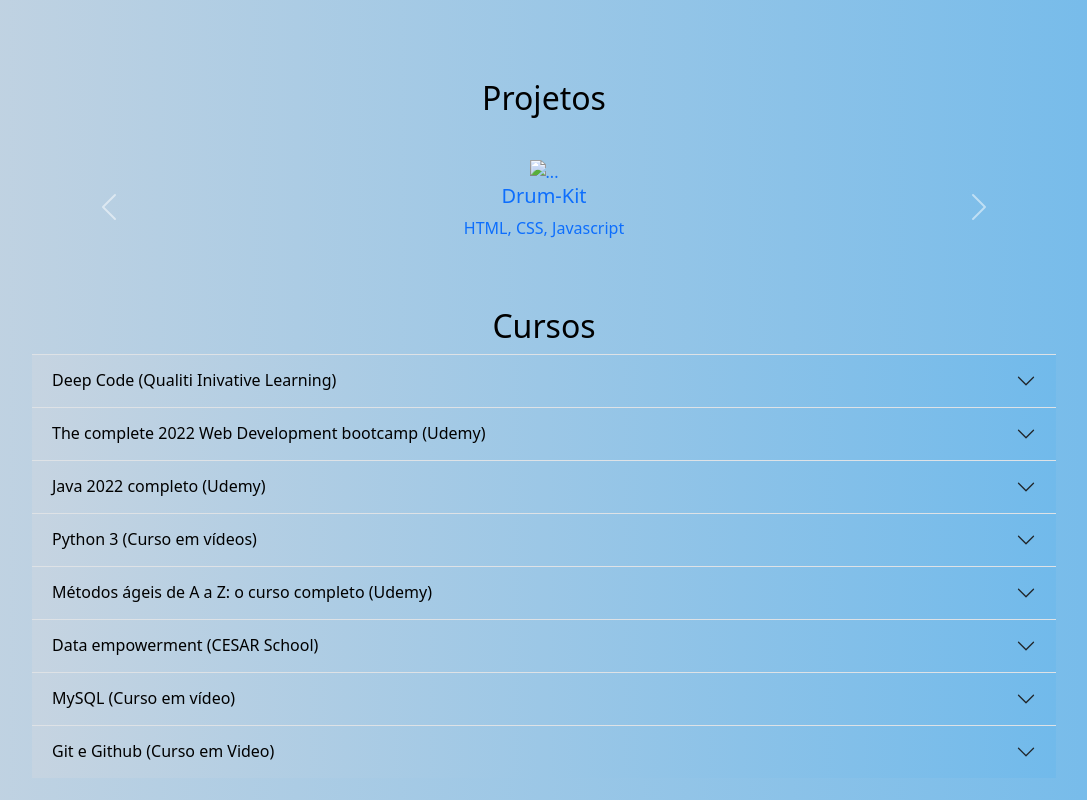
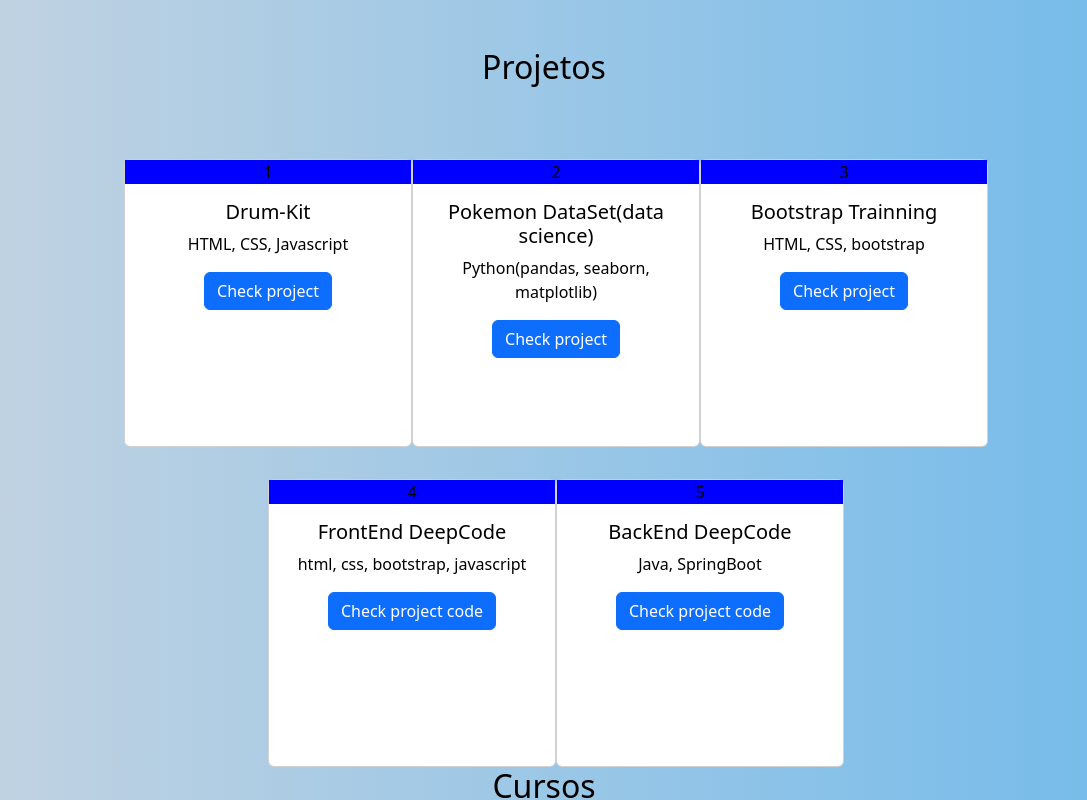
Before and after one commit to RafaelMoraesCruz/Portif-lio, a website: page index.html in a window 1280 px wide. Shown: the part 1280-2080 px from the top of the page, without its empty margins (96-1183 px from the left). Drawn offline with nearby package versions, Linux system fonts and the light colour scheme.

Commit message:
hover and projects

```diff
--- a/index.html
+++ b/index.html
@@ -59,7 +59,6 @@
           </a>
         </div>
         <div class="col-sm-6 col-md-6">
-<<<<<<< Updated upstream
           <a href="https://www.linkedin.com/in/rafael-george-40a309145/">
             <img
               class="rafael-george-perfil"
@@ -68,19 +67,6 @@
             />
           </a>
           <h3>Rafael George de Moraes Cruz</h3>
-=======
-            <h3>Descrição</h3>
-            <p style="text-align: left;">Profissional com boa capacidade de análise e gerenciamento do tempo, buscando sempre a máxima eficiência por criação de sistemas.  Proativo, alta capacidade de adaptação.  Por gostar e trabalhar muito com lógica,  apresenta bons aspectos na área de criatividade e resolução de problemas.</p>
-            <a href="https://drive.google.com/file/d/1nChyagqRe5_ovamaX2wiYzVh9N0_ESwu/view?usp=sharing">
-              <button type="button" class="btn btn-primary">
-                <svg xmlns="http://www.w3.org/2000/svg" width="16" height="16" fill="currentColor" class="bi bi-info-circle" viewBox="0 0 16 16">
-                  <path d="M8 15A7 7 0 1 1 8 1a7 7 0 0 1 0 14zm0 1A8 8 0 1 0 8 0a8 8 0 0 0 0 16z"/>
-                  <path d="m8.93 6.588-2.29.287-.082.38.45.083c.294.07.352.176.288.469l-.738 3.468c-.194.897.105 1.319.808 1.319.545 0 1.178-.252 1.465-.598l.088-.416c-.2.176-.492.246-.686.246-.275 0-.375-.193-.304-.533L8.93 6.588zM9 4.5a1 1 0 1 1-2 0 1 1 0 0 1 2 0z"/>
-                </svg>
-                Currículo
-              </button>
-            </a>
->>>>>>> Stashed changes
         </div>
       </div>
 
@@ -148,70 +134,61 @@
       <!-- projetos -->
       <div class="projetos">
         <h2 style="text-align: center; margin-bottom: 4%">Projetos</h2>
-        <div id="carouselExampleCaptions" class="carousel slide">
-          <div class="carousel-inner">
-            <a href="https://rafaelmoraescruz.github.io/Drum-Kit/">
-              <div class="carousel-item active">
-                <img src="..." alt="..." />
-                <h5>Drum-Kit</h5>
-                <p>HTML, CSS, Javascript</p>
-              </div>
-            </a>
-            <div class="carousel-item">
-              <a
-                href="https://github.com/RafaelMoraesCruz/Estudo-dataSet-Pokemon--p-s-/blob/main/rgmc.ipynb"
-              >
-                <img src="..." alt="..." />
-                <h5>Pokemon DataSet(data science)</h5>
-                <p>Python(pandas, seaborn, matplotlib)</p>
-              </a>
+        <div class="container text-center">
+          <div class="row">
+            <div class="col col-lg-3">
+                <div class="card" style="width: 18rem;height: 18rem;">
+                  <div class="color-number-card">1</div>
+                  <div class="card-body">
+                    <h5 class="card-title">Drum-Kit</h5>
+                    <p class="card-text">HTML, CSS, Javascript</p>
+                    <a href="https://rafaelmoraescruz.github.io/Drum-Kit/" class="btn btn-primary">Check project</a>
+                  </div>
+                </div>
             </div>
-            <div class="carousel-item">
-              <a
-                href="https://github.com/RafaelMoraesCruz/Estudo-dataSet-Pokemon--p-s-/blob/main/rgmc.ipynb"
-              >
-                <img src="..." alt="..." />
-                <h5>Bootstrap Trainning</h5>
-                <p>html, css, bootstrap</p>
-              </a>
-            </div>
-            <div class="carousel-item">
-              <a href="https://github.com/RafaelMoraesCruz/FrontEndDeepCode">
-                <img src="..." alt="..." />
-                <h5>FrontEnd DeepCode</h5>
-                <p>html, css, bootstrap, javascript</p>
-                <p>final project: BackEnd DeepCode + FrontEnd DeepCode</p>
-              </a>
-            </div>
-            <div class="carousel-item">
-              <a href="https://github.com/RafaelMoraesCruz/ProjetoDeepCodeBackEnd">
-                <img src="..." alt="..." />
-                <h5>BackEnd DeepCode</h5>
-                <p>Java, SpringBoot</p>
-                <p>final project: BackEnd DeepCode + FrontEnd DeepCode</p>
-              </a>
-            </div>
+                <div class="col col-lg-3">
+                  <div class="card" style="width: 18rem;height: 18rem;">
+                    <div class="color-number-card">2</div>
+                    <div class="card-body">
+                      <h5 class="card-title">Pokemon DataSet(data science)</h5>
+                      <p class="card-text">Python(pandas, seaborn, matplotlib)</p>
+                      <a href="https://github.com/RafaelMoraesCruz/Estudo-dataSet-Pokemon--p-s-/blob/main/rgmc.ipynb" class="btn btn-primary">Check project</a>
+                    </div>
+                  </div>
+                </div>
+                <div class="col col-lg-3">
+                  <div class="card" style="width: 18rem;height: 18rem;">
+                    <div class="color-number-card">3</div>
+                    <div class="card-body">
+                      <h5 class="card-title">Bootstrap Trainning</h5>
+                      <p class="card-text">HTML, CSS, bootstrap</p>
+                      <a href="https://rafaelmoraescruz.github.io/Portif-lio/" class="btn btn-primary">Check project</a>
+                    </div>
+                  </div>
+                </div>
+                <div class="col col-lg-3">
+                  <div class="card" style="width: 18rem;height: 18rem;">
+                    <div class="color-number-card">4</div>
+                    <div class="card-body">
+                      <h5 class="card-title">FrontEnd DeepCode</h5>
+                      <p class="card-text">html, css, bootstrap, javascript</p>
+                      <a href="https://github.com/RafaelMoraesCruz/FrontEndDeepCode" class="btn btn-primary">Check project code</a>
+                    </div>
+                  </div>
+                </div>
+                <div class="col col-lg-3">
+                  <div class="card" style="width: 18rem;height: 18rem;">
+                    <div class="color-number-card">5</div>
+                    <div class="card-body">
+                      <h5 class="card-title">BackEnd DeepCode</h5>
+                      <p class="card-text">Java, SpringBoot</p>
+                      <a href="https://github.com/RafaelMoraesCruz/ProjetoDeepCodeBackEnd" class="btn btn-primary">Check project code</a>
+                    </div>
+                  </div>
+                </div>
           </div>
-          <button
-            class="carousel-control-prev"
-            type="button"
-            data-bs-target="#carouselExampleCaptions"
-            data-bs-slide="prev"
-          >
-            <span class="carousel-control-prev-icon" aria-hidden="true"></span>
-            <span class="visually-hidden">Previous</span>
-          </button>
-          <button
-            class="carousel-control-next"
-            type="button"
-            data-bs-target="#carouselExampleCaptions"
-            data-bs-slide="next"
-          >
-            <span class="carousel-control-next-icon" aria-hidden="true"></span>
-            <span class="visually-hidden">Next</span>
-          </button>
         </div>
-      </div>
+
 
       <!-- Cursos -->
       <div class="accordion accordion-flush" id="accordionFlushExample">
--- a/style.css
+++ b/style.css
@@ -21,11 +21,7 @@ Footer{
 .rafael-george-perfil{
     width: 180px;
     height: 150px;
-<<<<<<< Updated upstream
     border-radius: 70%;
-=======
-    border-radius: 50%;
->>>>>>> Stashed changes
 }
 
 .resumo-div{
@@ -50,23 +46,35 @@ Footer{
 .formacao-item {
     position:relative
 }
-.formacao-item:hover{
+.formacao-item:hover, .card:hover{
     top:-4px;
     box-shadow:0 4px 4px #c6d4e1;
     transition: all .2s ease-in-out
+}
+
+.row{
+    justify-content: center;
+    align-items: center;
 }
 
 .projetos{
     margin: 5% 0;
 }
 
-.carousel-item{
+.col{
+    margin-right: 2rem;
+    margin-top: 2rem;
     text-align: center;
 }
 
-.carousel-item img{
-    height: 200px;
-    width: 200px;
+.card-body{
+    align-items: center;
+    text-align: center;
+    justify-content: center;
+}
+
+.color-number-card{
+    background-color: blue;
 }
 
 #accordionFlushExample{
```
